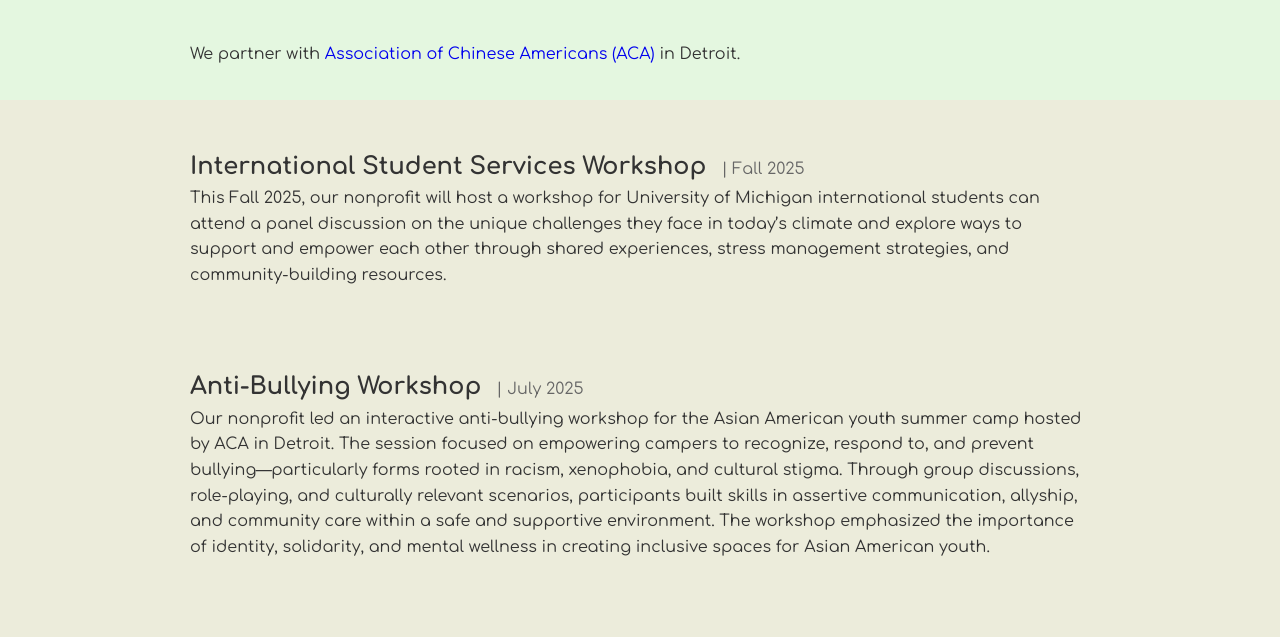
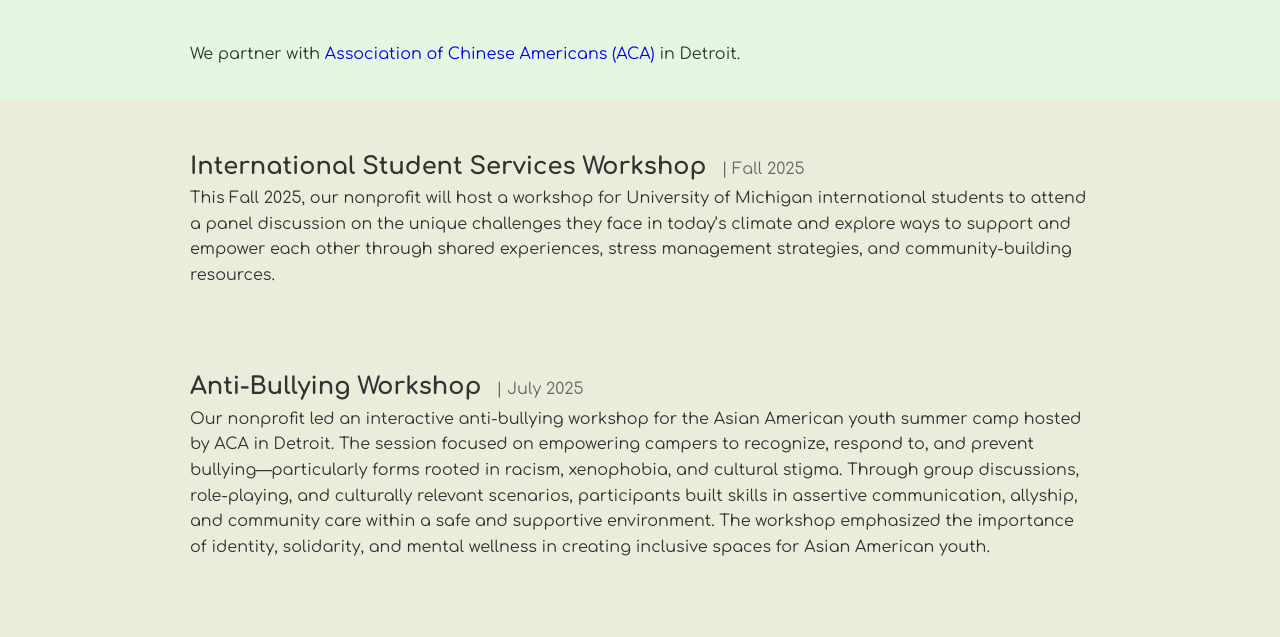
Before and after one commit to lawrencetang20/michigan_moai_website, a plain HTML site: page projects.html in a window 1280 px wide. Shown: the part 88-725 px from the top of the page. Drawn offline with Linux system fonts and the light colour scheme.

Commit message:
added typo

```diff
--- a/projects.html
+++ b/projects.html
@@ -52,7 +52,7 @@
       <div class="project-bar-content" style="max-width: 900px; margin: 0 auto; padding: 0 0;">
         <h2>International Student Services Workshop <span class="project-date">| Fall 2025</span></h2>
         <p>
-          This Fall 2025, our nonprofit will host a workshop for University of Michigan international students can attend a panel discussion on the unique challenges they face in today’s climate and explore ways to support and empower each other through shared experiences, stress management strategies, and community-building resources.
+          This Fall 2025, our nonprofit will host a workshop for University of Michigan international students to attend a panel discussion on the unique challenges they face in today’s climate and explore ways to support and empower each other through shared experiences, stress management strategies, and community-building resources.
         </p>
       </div>
     </section>
```
